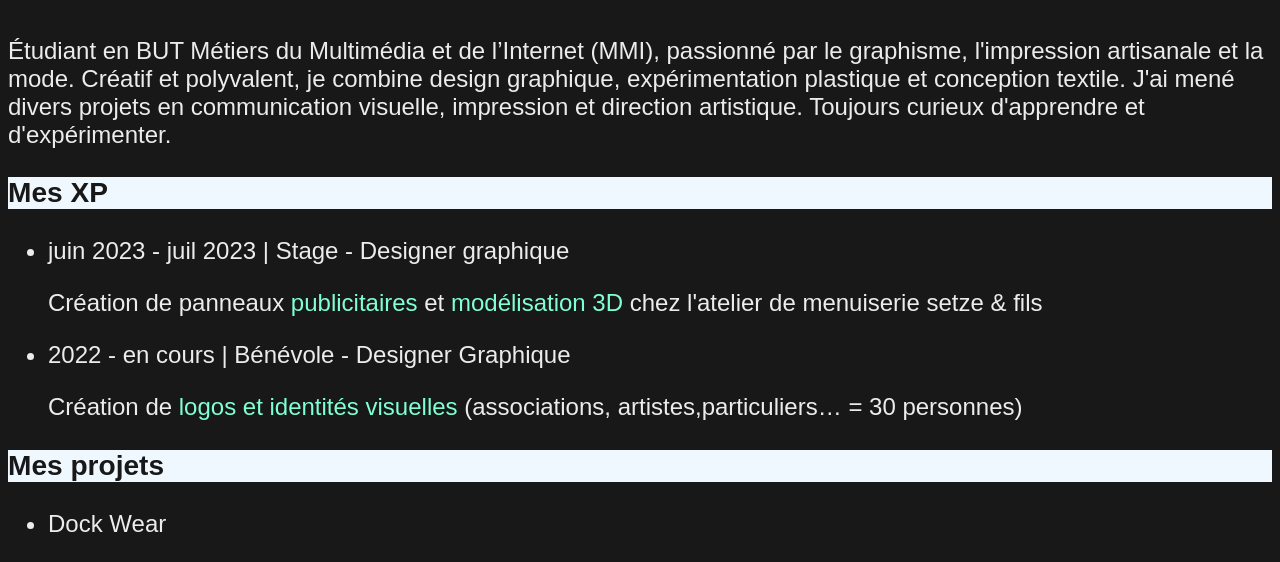
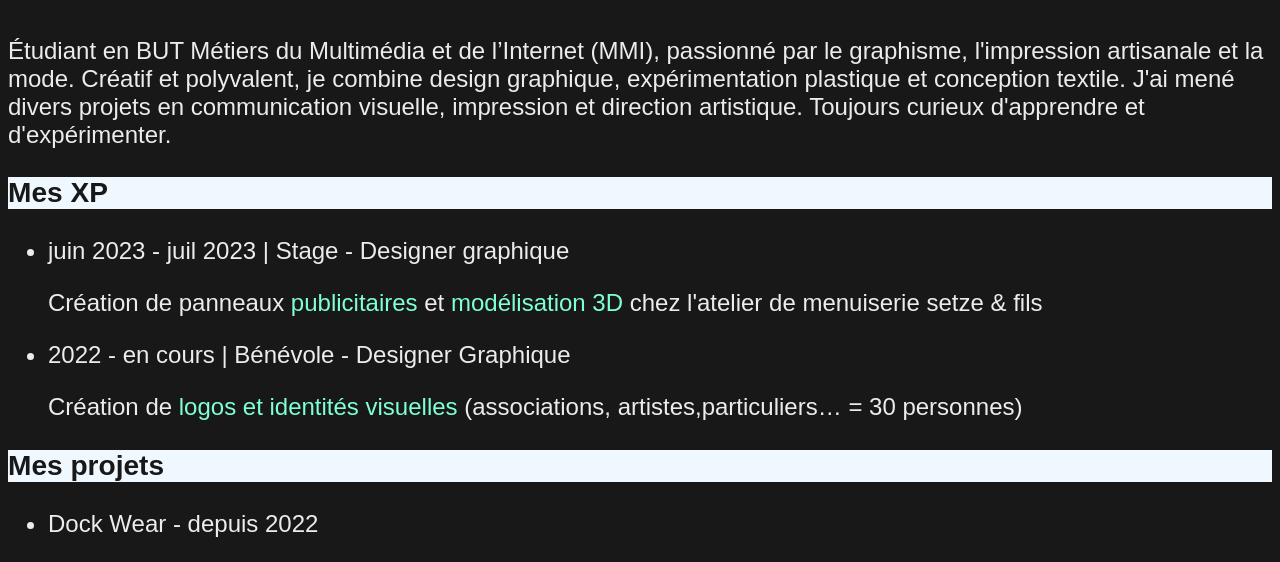
Before and after one commit to joshuarbt/test, a plain HTML site: page index.html in a window 1280 px wide. Shown: the part 750-1312 px from the top of the page. Drawn offline with Linux system fonts and the light colour scheme; a web font is replaced by a local one.

Commit message:
depuis 2022

```diff
--- a/index.html
+++ b/index.html
@@ -49,7 +49,7 @@
             <h3 id="projets">Mes projets</h3>
             <ul>
                 <li>
-                    <p>Dock Wear</p>
+                    <p>Dock Wear - depuis 2022</p>
                 </li>
             </ul>
         </div>
```
